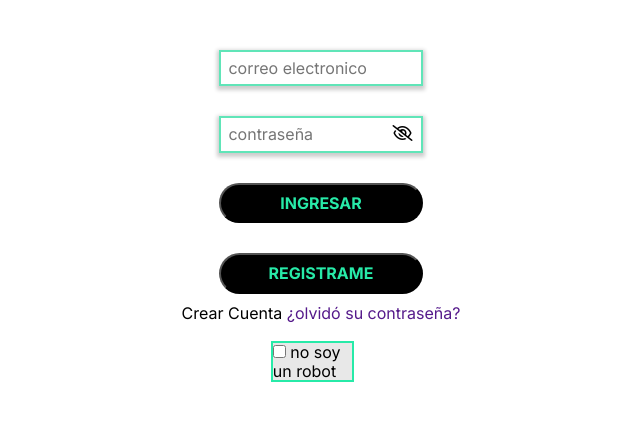
After one commit to nazarenofigoli/grupo_1_puntocoleccion, a Node server app: template views/login.html in a window 1280 px wide. The commit adds this page. Shown: the top 421 px of the page, without its empty margins (319-959 px from the left). Run offline with Node 20, Linux system fonts and the light colour scheme; the template is opened without the code that fills it, so the values that code supplies are empty; some libraries are stand-ins or nearby versions.

Commit message:
login en espera

```diff
--- a/app.js
+++ b/app.js
@@ -11,3 +11,7 @@ app.use(express.static("public"));
 app.listen(8080,()=>{
     console.log("Puerto 8080 iniciado")
 });
+
+app.get("/login", (req, res)=>{
+    res.sendFile(path.join(__dirname,"/views/login.html"))
+});
--- a/public/css/general.css
+++ b/public/css/general.css
@@ -1,3 +1,11 @@
+:root{
+    --Verde: #27EAA8;
+    --Negro:#000;
+    --GrisOscuro:#262424;
+    --GrisClaro:#D9D9D9;
+    --Blanco:#fff;
+}
+
 *{
     font-family: 'Inter', sans-serif;
     margin: 0px;
--- /dev/null
+++ b/public/css/login.css
@@ -0,0 +1,182 @@
+* {
+    margin: 0;
+    padding: 0;
+    box-sizing: border-box;
+}
+
+.body-header-general {
+    display: flex;
+    flex-direction: column;
+}
+
+.main {
+    display: flex;
+    flex-direction: column;
+    justify-content: center;
+    align-items: center;
+    width: 100%;
+    padding-top: 30px;
+}
+
+.form {
+    width: 100%;
+    display: flex;
+    justify-content: center;
+}
+
+ul,
+li {
+    padding: 0;
+    list-style: none;
+}
+
+.header-official {
+    width: 100%;
+    height: 120px;
+    display: flex;
+    flex-direction: column;
+    align-items: center;
+    gap: 10px;
+    background-color: black;
+}
+
+.header-official-general {
+    width: 100%;
+    height: 120px;
+}
+
+.header-official-2 {
+    width: 100%;
+    height: 86%;
+    display: flex;
+    border-bottom: 1px  solid #27EAA8;
+    background-color: #000;
+    align-items: center;
+}
+
+.header-info {
+    background-color: #27EAA8;
+    width: 100%;
+    height: 14%;
+    text-align: center;
+    font-size: 10px;
+    padding: 4px;
+    box-shadow: inset rgba(0, 0, 0, 0.25) 0px 54px 55px,
+    inset rgba(0, 0, 0, 0.12) 0px -12px 30px, inset rgba(0, 0, 0, 0.12) 0px 4px 6px,
+    inset rgba(0, 0, 0, 0.17) 0px 12px 13px, inset rgba(0, 0, 0, 0.09) 0px -3px 5px;
+}
+
+.nav-opciones {
+    width: 26%;
+    display: flex;
+    justify-content: space-between;
+    align-items: center;
+    padding: 1px 5px;
+}
+
+.burguer-menu {
+    width: 30px;
+    height: 28px;
+    background-color: #60e5b8;
+    border-radius: 5px;
+}
+
+.logo {
+    width: 65px;
+    height: 61px;
+}
+
+.contenedor-header {
+    display: flex;
+    flex-direction: column;
+    justify-content: center;
+    gap: 10px;
+    align-items: center;
+}
+
+.icons {
+    width: 23%;
+    color: white;
+    display: flex;
+    flex-direction: column;
+    align-items: flex-end;
+    gap: 7px;
+}
+
+/* .form-lupa-qestasbus {
+    width: 100%;
+  } */
+
+.buscar {
+    position: relative;
+    width: 100%;
+}
+
+.buscar input {
+
+    border-radius: 8px;
+    padding: 3px;
+    margin-top: 10px;
+}
+
+.lupita {
+    position: absolute;
+    right: 4px;
+    top: 5.2px;
+}
+
+.opciones-registro1 {
+    position: relative;
+    width: 80%;
+    margin-top: 10px;
+    padding: 10px;
+}
+
+.input-registro {
+    width: 100%;
+    padding: 7px;
+    border: 2px solid #60e5b8;
+    box-shadow: 0px 2px 4px 2px rgba(0, 0, 0, 0.2)
+}
+
+.eye {
+    position: absolute;
+    right: 20px;
+    top: 19px;
+}
+
+
+.inicio-regristro {
+    height: 10px;
+    display: flex;
+    align-items: center;
+    flex-direction: column;
+    margin-top: 10px;
+    border-radius: 10px;
+
+}
+
+.inicio-reg-hijo {
+    width: 100%;
+    background-color: black;
+    padding: 9px;
+    color: #27EAA8;
+    border-radius: 30px;
+    font-weight: bold;
+}
+
+.captcha-login {
+    width: 30%;
+    height: 50%;
+    align-items: center;
+    border: 2px solid #27EAA8;
+    background-color: rgba(185, 183, 183, 0.32);
+    position: relative;
+    right: -32%;
+    margin-top: 7%;
+
+}
+
+@media (min-width: 768px) {
+
+}
--- a/public/css/style.css
+++ b/public/css/style.css
@@ -1,3 +1,4 @@
 @import url('https://fonts.googleapis.com/css2?family=Inter:wght@100;200;300;400;500;600;700;800;900&display=swap');
 @import url("general.css");
 @import url("normalize.css");
+@import url("login.css");
--- /dev/null
+++ b/views/login.html
@@ -0,0 +1,63 @@
+<!DOCTYPE html>
+<html lang="en">
+<head>
+    <meta charset="UTF-8">
+    <meta name="viewport" content="width=device-width, initial-scale=1.0">
+    <link rel="stylesheet" href='/css/style.css'>
+    <script src="https://kit.fontawesome.com/cbbf860933.js" crossorigin="anonymous"></script>
+    <title>punto coleccion login</title>
+</head>
+<body>
+
+
+
+
+
+    <main class="main">
+        <form>
+        <div class="form">
+          <div class="opciones-registro1">
+            <input class="input-registro" type="email" placeholder="correo electronico" />
+          </div>
+        </div>
+        <div  class="form">
+
+          <div class="opciones-registro1">
+            <input  class="input-registro" type="password" placeholder="contraseña" />
+            <i class=" eye fa-regular fa-eye-slash"></i>
+          </div>
+        </div>
+
+
+
+        <div class="form">
+          <div class="opciones-registro1">
+            <button type="submit" class="inicio-reg-hijo">
+                INGRESAR
+            </button>
+            </div>
+        </div>
+
+      <div  class="form">
+          <div class="opciones-registro1">
+              <button class="inicio-reg-hijo">
+                  REGISTRAME
+              </button>
+              </div>
+      </div>
+        <div>
+          <a> Crear Cuenta </a>
+          <a href=""> ¿olvidó su contraseña? </a>
+        </div>
+      <div class="captcha-login">
+        <form action="captcha" method="POST">
+          <input type="checkbox" name="captcha" value="captcha">
+          <label> no soy un robot</label>
+        </form>
+      </div>
+    </form>
+
+  </main>
+
+</body>
+</html>
```
